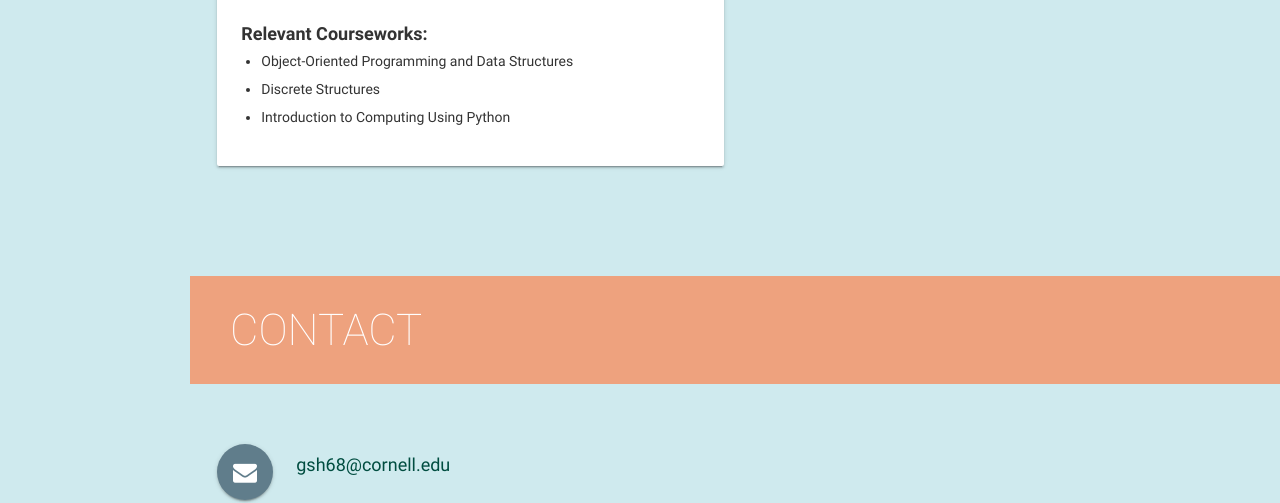
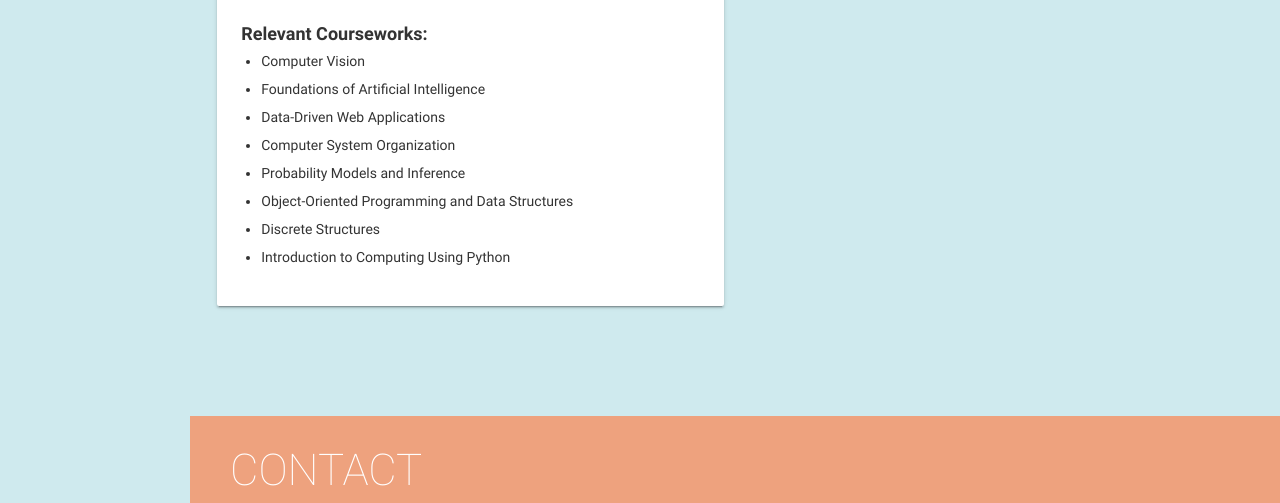
Before and after one commit to gracshan/gracshan.github.io, a plain HTML site: page index.html in a window 1280 px wide. Shown: the part 5516-6019 px from the top of the page. Drawn offline with nearby package versions, Linux system fonts and the light colour scheme.

Commit message:
Add classes

```diff
--- a/index.html
+++ b/index.html
@@ -557,6 +557,11 @@
                   <p>
                     <b>Relevant Courseworks:</b>
                   <ul>
+                    <li>Computer Vision</li>
+                    <li>Foundations of Artificial Intelligence </li>
+                    <li>Data-Driven Web Applications</li>
+                    <li>Computer System Organization</li>
+                    <li>Probability Models and Inference</li>
                     <li>Object-Oriented Programming and Data Structures</li>
                     <li>Discrete Structures</li>
                     <li>Introduction to Computing Using Python</li>
```
